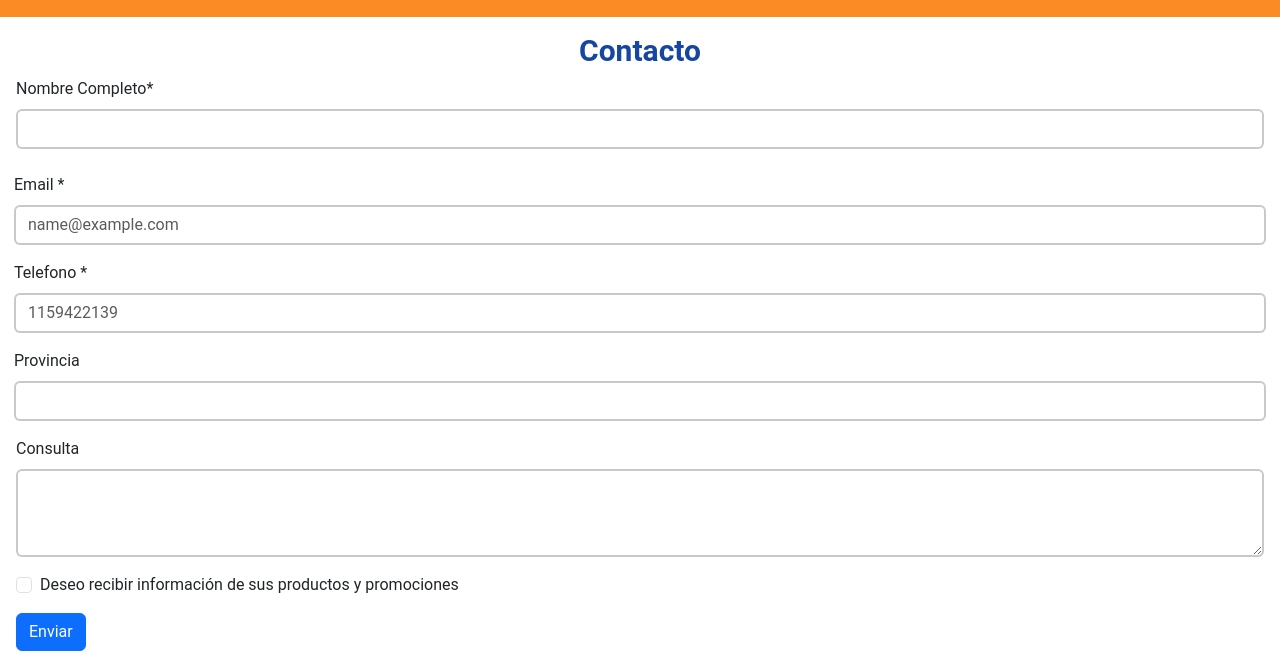
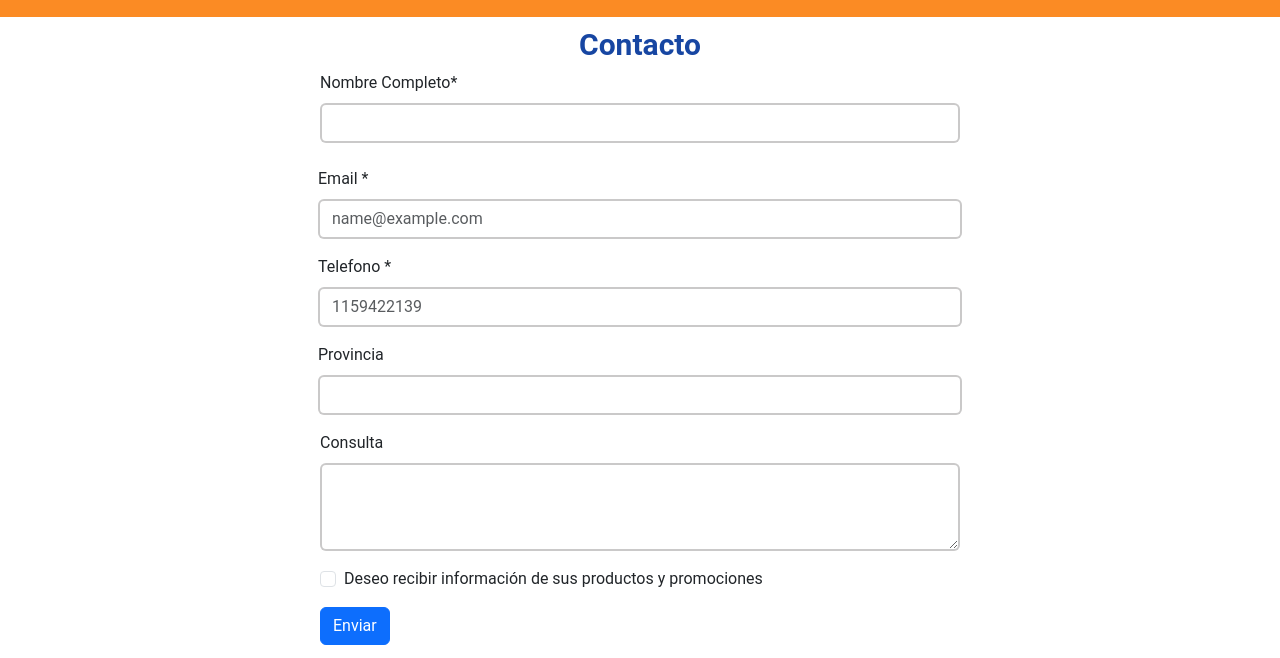
Before and after one commit to leynid/samfit, a website: page pages/contacto.html in a window 1280 px wide. Shown: the part 111-769 px from the top of the page. Drawn offline with nearby package versions, Linux system fonts and the light colour scheme.

Commit message:
Revision Entrega 3 V2

```diff
--- a/scss/_layout.scss
+++ b/scss/_layout.scss
@@ -322,11 +322,6 @@ section-carrusel {
 
     margin-bottom: 60px;
 
-    form {
-        width: 50%;
-        margin: 0 auto;
-    }
-
     .form-control {
         border: 2px solid rgb(167, 165, 165, 0.6);
     }
--- a/scss/_media-queries.scss
+++ b/scss/_media-queries.scss
@@ -1,6 +1,7 @@
 // Media query para PC
 @media screen and (min-width: 768px) {
     header {
+
             .abrir-menu,
             .cerrar-menu {
                 display: none;
@@ -19,6 +20,11 @@
                 width: 95%;
                 gap: 15px;
             }
+        }
+
+        .contactanos {
+            width: 50%;
+            margin: 0 auto;
         }
 }
 
```
Also changed, not shown: css/style.css, 1 other file. Lines whose indentation alone changed are shown as unchanged.
